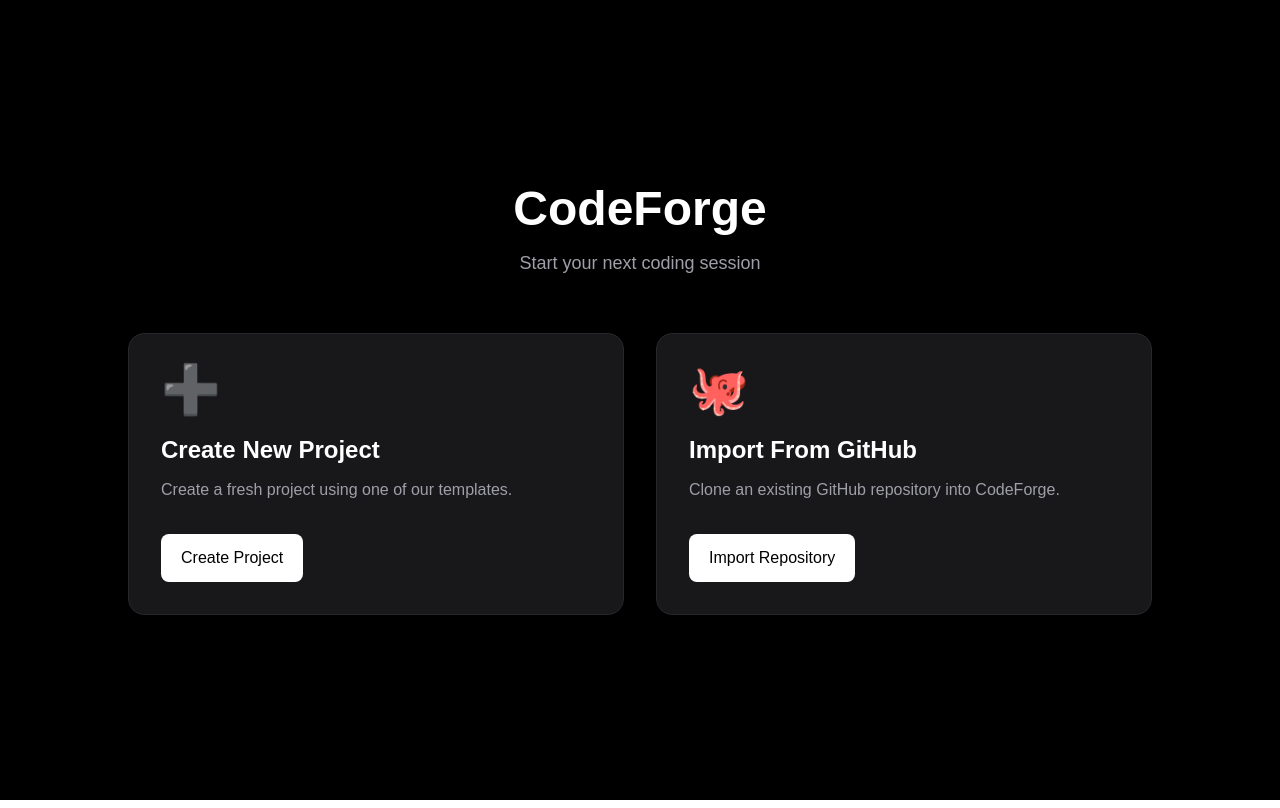
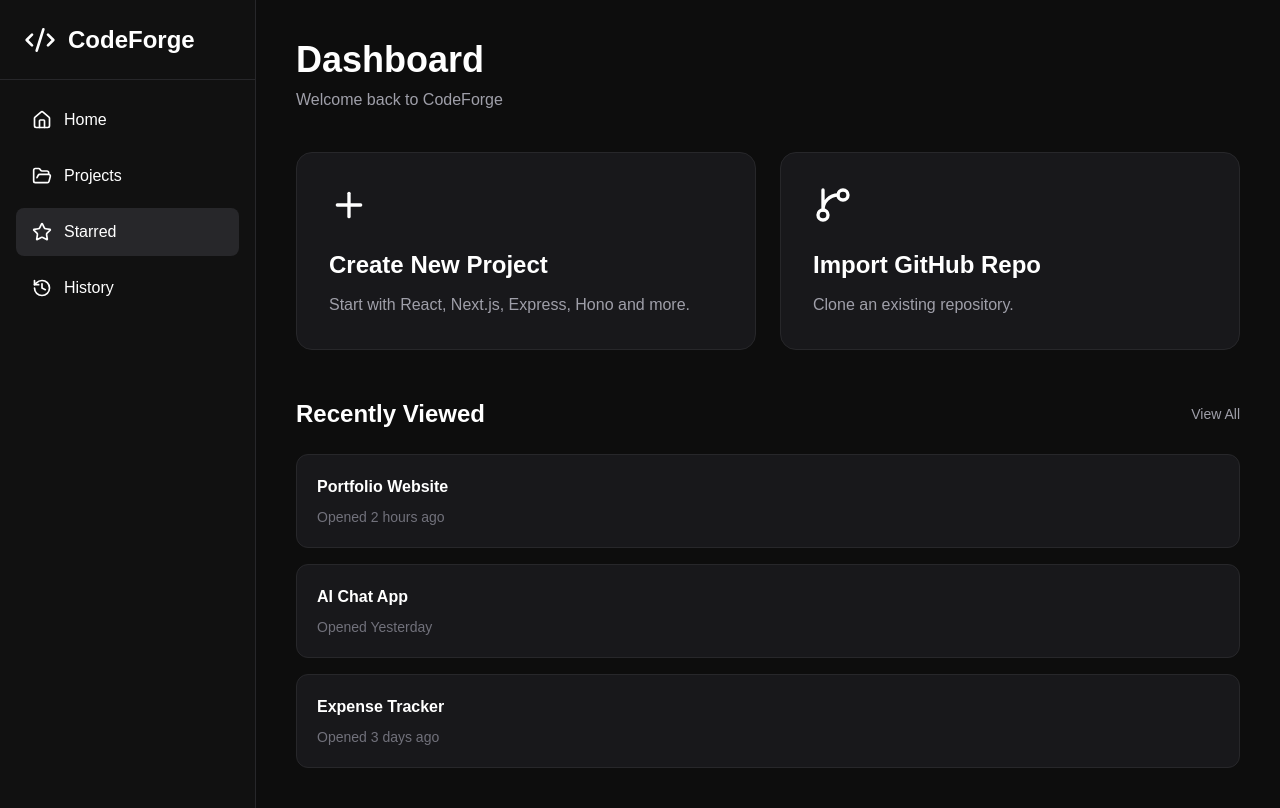
Before and after one commit to Niket420/vibe_coding_platform, a Next.js app: page /dashboard in a window 1280 px wide. Built offline with nearby package versions, Linux system fonts and the light colour scheme.

Commit message:
signIn and Dashboard, about to create template features

```diff
--- /dev/null
+++ b/app/(protected)/dashboard/page.tsx
@@ -0,0 +1,165 @@
+"use client";
+
+import {
+  Home,
+  FolderOpen,
+  History,
+  Star,
+  Plus,
+  GitBranch,
+  Code2,
+} from "lucide-react";
+
+export default function DashboardPage() {
+  return (
+    <div className="flex min-h-screen bg-[#0d0d0d] text-white">
+
+      {/* Sidebar */}
+
+      <aside className="w-64 border-r border-zinc-800 bg-[#111111] flex flex-col">
+
+        <div className="h-20 flex items-center px-6 border-b border-zinc-800">
+
+          <Code2 className="w-8 h-8" />
+
+          <span className="ml-3 text-2xl font-bold">
+            CodeForge
+          </span>
+
+        </div>
+
+        <nav className="flex-1 p-4 space-y-2">
+
+          <button className="flex items-center gap-3 w-full rounded-lg px-4 py-3 hover:bg-zinc-800 transition">
+            <Home size={20} />
+            Home
+          </button>
+
+          <button className="flex items-center gap-3 w-full rounded-lg px-4 py-3 hover:bg-zinc-800 transition">
+            <FolderOpen size={20} />
+            Projects
+          </button>
+
+          <button className="flex items-center gap-3 w-full rounded-lg px-4 py-3 bg-zinc-800">
+            <Star size={20} />
+            Starred
+          </button>
+
+          <button className="flex items-center gap-3 w-full rounded-lg px-4 py-3 hover:bg-zinc-800 transition">
+            <History size={20} />
+            History
+          </button>
+
+        </nav>
+
+      </aside>
+
+      {/* Main */}
+
+      <main className="flex-1 p-10">
+
+        <h1 className="text-4xl font-bold">
+          Dashboard
+        </h1>
+
+        <p className="text-zinc-400 mt-2 mb-10">
+          Welcome back to CodeForge
+        </p>
+
+        {/* Top Cards */}
+
+        <div className="grid grid-cols-2 gap-6">
+
+          <button className="rounded-2xl border border-zinc-800 bg-zinc-900 p-8 text-left hover:border-white transition">
+
+            <Plus className="mb-6" size={40} />
+
+            <h2 className="text-2xl font-semibold">
+              Create New Project
+            </h2>
+
+            <p className="mt-3 text-zinc-400">
+              Start with React, Next.js, Express, Hono and more.
+            </p>
+
+          </button>
+
+          <button className="rounded-2xl border border-zinc-800 bg-zinc-900 p-8 text-left hover:border-white transition">
+
+            <GitBranch className="mb-6" size={40} />
+
+            <h2 className="text-2xl font-semibold">
+              Import GitHub Repo
+            </h2>
+
+            <p className="mt-3 text-zinc-400">
+              Clone an existing repository.
+            </p>
+
+          </button>
+
+        </div>
+
+        {/* Recent */}
+
+        <div className="mt-12">
+
+          <div className="flex items-center justify-between mb-6">
+
+            <h2 className="text-2xl font-semibold">
+              Recently Viewed
+            </h2>
+
+            <button className="text-sm text-zinc-400 hover:text-white">
+              View All
+            </button>
+
+          </div>
+
+          <div className="space-y-4">
+
+            <div className="rounded-xl bg-zinc-900 border border-zinc-800 p-5 hover:border-zinc-600 transition cursor-pointer">
+
+              <h3 className="font-semibold">
+                Portfolio Website
+              </h3>
+
+              <p className="text-zinc-500 text-sm mt-2">
+                Opened 2 hours ago
+              </p>
+
+            </div>
+
+            <div className="rounded-xl bg-zinc-900 border border-zinc-800 p-5 hover:border-zinc-600 transition cursor-pointer">
+
+              <h3 className="font-semibold">
+                AI Chat App
+              </h3>
+
+              <p className="text-zinc-500 text-sm mt-2">
+                Opened Yesterday
+              </p>
+
+            </div>
+
+            <div className="rounded-xl bg-zinc-900 border border-zinc-800 p-5 hover:border-zinc-600 transition cursor-pointer">
+
+              <h3 className="font-semibold">
+                Expense Tracker
+              </h3>
+
+              <p className="text-zinc-500 text-sm mt-2">
+                Opened 3 days ago
+              </p>
+
+            </div>
+
+          </div>
+
+        </div>
+
+      </main>
+
+    </div>
+  );
+}
--- a/app/dashboard/page.tsx
+++ /dev/null
@@ -1,68 +0,0 @@
-import Link from "next/link";
-
-export default function DashboardPage() {
-  return (
-    <main className="min-h-screen bg-black text-white flex items-center justify-center px-6">
-      <div className="w-full max-w-5xl">
-        <div className="text-center mb-14">
-          <h1 className="text-5xl font-bold">
-            CodeForge
-          </h1>
-
-          <p className="mt-4 text-zinc-400 text-lg">
-            Start your next coding session
-          </p>
-        </div>
-
-        <div className="grid md:grid-cols-2 gap-8">
-
-          <div className="rounded-2xl border border-zinc-800 bg-zinc-900 p-8 hover:border-white transition-all duration-300">
-
-            <div className="text-5xl mb-5">
-              ➕
-            </div>
-
-            <h2 className="text-2xl font-semibold mb-3">
-              Create New Project
-            </h2>
-
-            <p className="text-zinc-400 mb-8">
-              Create a fresh project using one of our templates.
-            </p>
-
-            <Link
-              href="/templates"
-              className="inline-block rounded-lg bg-white text-black px-5 py-3 font-medium hover:bg-zinc-200"
-            >
-              Create Project
-            </Link>
-
-          </div>
-
-          <div className="rounded-2xl border border-zinc-800 bg-zinc-900 p-8 hover:border-white transition-all duration-300">
-
-            <div className="text-5xl mb-5">
-              🐙
-            </div>
-
-            <h2 className="text-2xl font-semibold mb-3">
-              Import From GitHub
-            </h2>
-
-            <p className="text-zinc-400 mb-8">
-              Clone an existing GitHub repository into CodeForge.
-            </p>
-
-            <button
-              className="rounded-lg bg-white text-black px-5 py-3 font-medium hover:bg-zinc-200"
-            >
-              Import Repository
-            </button>
-
-          </div>
-
-        </div>
-      </div>
-    </main>
-  );
-}
```
